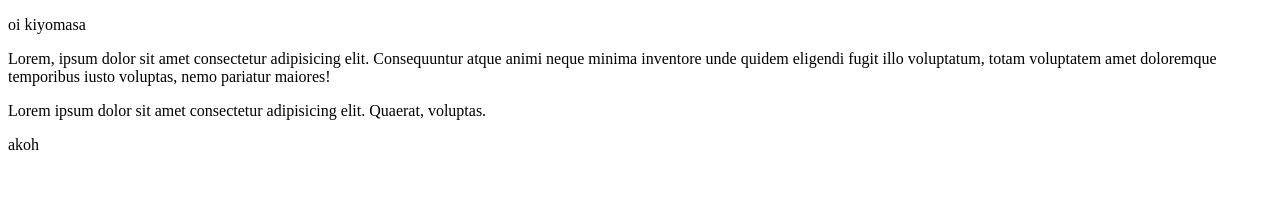
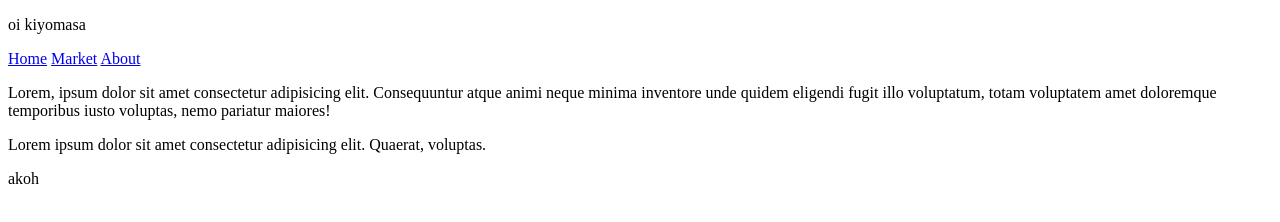
Before and after one commit to Arizeee/bangmaugithub, a plain HTML site: page index.html in a window 1280 px wide. Drawn offline with Linux system fonts and the light colour scheme.

Commit message:
adding navbar

```diff
--- a/index.html
+++ b/index.html
@@ -9,6 +9,11 @@
 <body>
     <p>oi kiyomasa</p>
     <div class="header">
+        <div class="navbar-top">
+            <a href="http://">Home</a>
+            <a href="http://">Market</a>
+            <a href="http://">About</a>
+        </div>
         <p>Lorem, ipsum dolor sit amet consectetur adipisicing elit. Consequuntur atque animi neque minima inventore unde quidem eligendi fugit illo voluptatum, totam voluptatem amet doloremque temporibus iusto voluptas, nemo pariatur maiores!</p>
 
         <p>Lorem ipsum dolor sit amet consectetur adipisicing elit. Quaerat, voluptas.</p>
```
